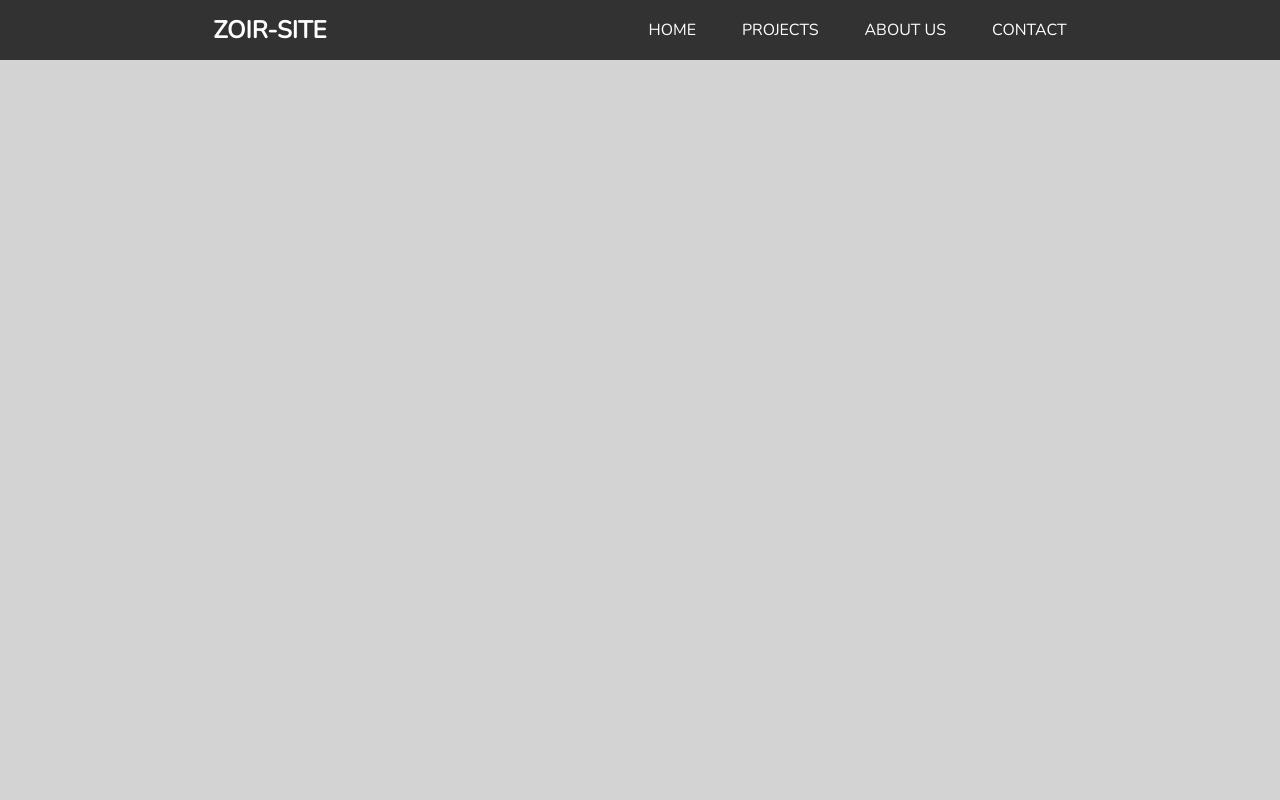
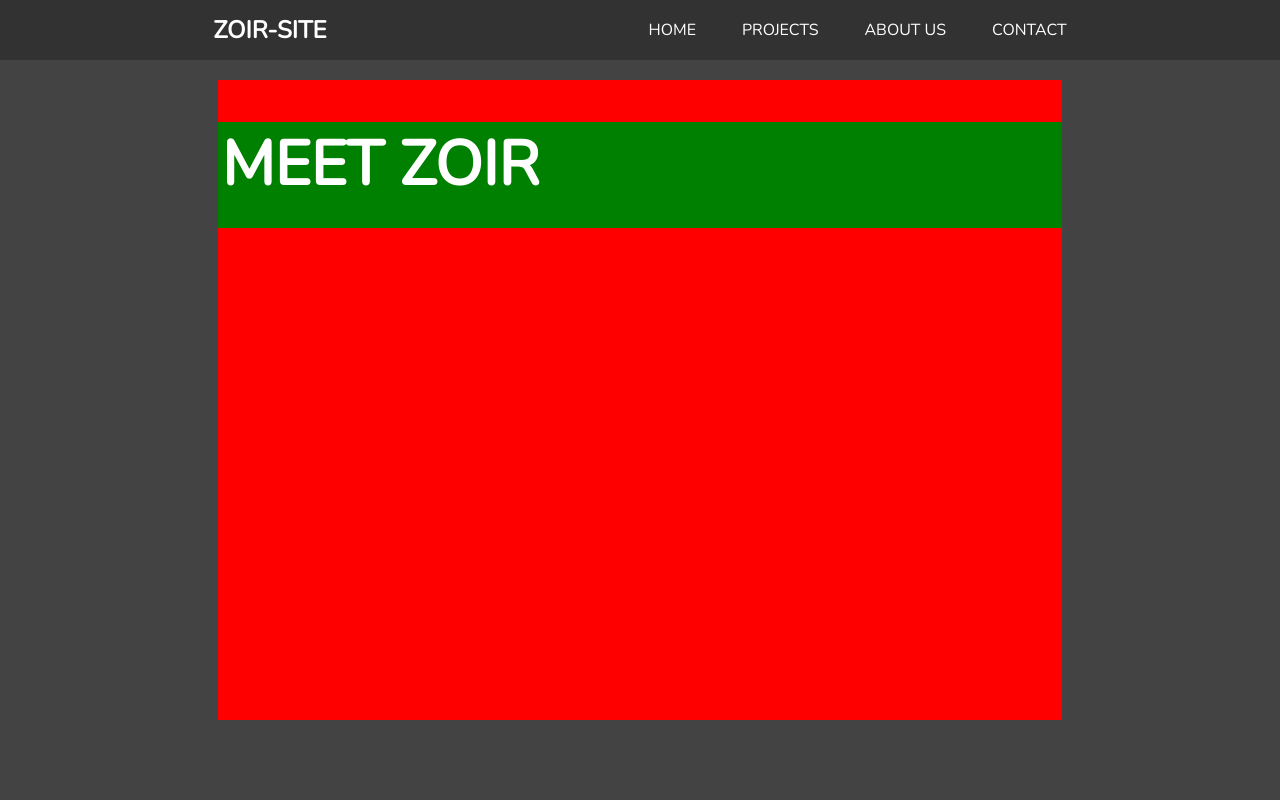
Before and after one commit to jperal720/Zoir-Site, a React (Create React App) app: page / in a window 1280 px wide. Shown: the top 800 px of the page. Built offline with nearby package versions, Linux system fonts and the light colour scheme.

Commit message:
Fixed footer

```diff
--- a/src/App.js
+++ b/src/App.js
@@ -1,9 +1,10 @@
 import "./styles/header.styles.css";
 import "./styles/footer.styles.css";
+import { AboutUsPage } from "./pages/AboutUs";
 
 function App() {
   return (
-    <div id="body">
+    <div className="body">
       <div id="header-body">
         <div id="header-items">
           <h1 id="title-text">ZOIR-SITE</h1>
@@ -15,7 +16,7 @@ function App() {
           </div>
         </div>
       </div>
-      <div id="TEST-SEPARATOR"></div>
+      <AboutUsPage />
       <div id="footer-body">
         <div id="footer-inner-body1">
           <h1 id="footer-contact-us-text">CONTACT US</h1>
--- /dev/null
+++ b/src/pages/AboutUs.js
@@ -0,0 +1,14 @@
+import "../styles/header.styles.css";
+import "../styles/aboutus.styles.css";
+
+export function AboutUsPage() {
+  return (
+    <div id="aboutus-body">
+      <div id="main-container">
+        <div id="meet-zoir-container">
+          <h1 id="meet-zoir-text">MEET ZOIR</h1>
+        </div>
+      </div>
+    </div>
+  );
+}
--- /dev/null
+++ b/src/styles/aboutus.styles.css
@@ -0,0 +1,40 @@
+#aboutus-body {
+    background-color: #444343;
+    height: 800px;
+    justify-content: center;
+    align-items: center;
+    display: flex;
+}
+
+#main-container {
+    background-color: red;
+    width: 66%;
+    height: 80%;
+}
+
+#meet-zoir-container {
+    width: 100%;
+    height: 106px;
+    top: 0px;
+    padding: 0;
+    margin: 0;
+    background-color: green;
+}
+
+#meet-zoir-text {
+    width: 326px;
+    height: 85px;
+    left: 240px;
+    top: 173px;
+
+    font-family: Nunito;
+    font-style: normal;
+    font-weight: bold;
+    font-size: 62px;
+    line-height: 85px;
+    /* identical to box height */
+
+    text-align: center;
+
+    color: #FFFFFF;
+}
--- a/src/styles/header.styles.css
+++ b/src/styles/header.styles.css
@@ -1,4 +1,4 @@
-#body {
+.body {
   background-color: #FFFFFF;
   width: 100%;
   height: 100%;
```
